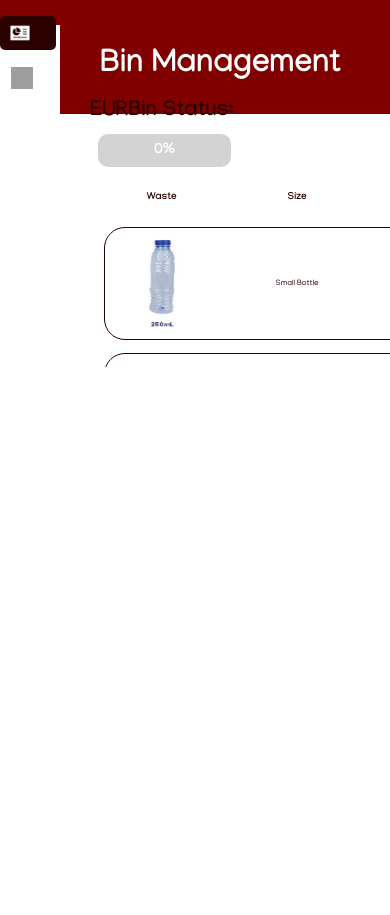
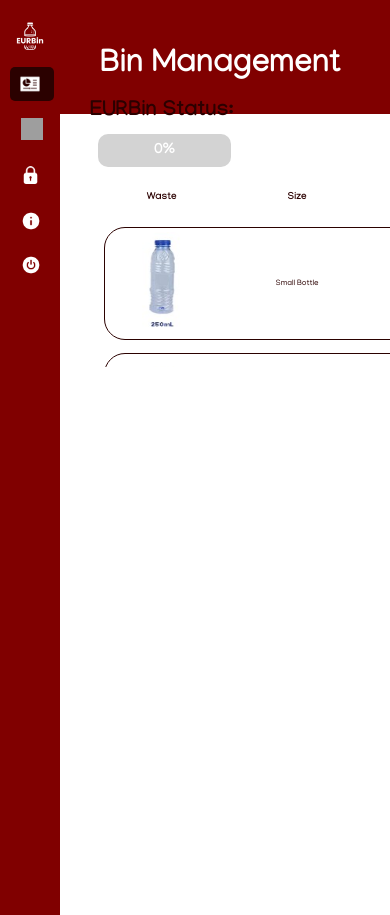
Before and after one commit to QJimuel/eurbin, a React (Vite) app in the folder Eurbin-Admin/: page /BinStatus in a window 390 px wide. Shown: the top 915 px of the page. Before the commit the page ends 844 px from the top, so only its background shows below. Built offline with nearby package versions, Linux system fonts and the light colour scheme; no server answers; sample sign-in values are in the browser's storage; grey boxes are pictures that could not be loaded.

Commit message:
Eurbin Admin: Implementation Responsive on Various Screen sizes

```diff
--- a/Eurbin-Admin/src/components/Analytics2.jsx
+++ b/Eurbin-Admin/src/components/Analytics2.jsx
@@ -61,6 +61,7 @@ import content from '../Images/content1.png'
     const [selectedYearLevel, setSelectedYearLevel] = useState("");
 
     const [selectedRole1, setSelectedRole1] = useState(null);
+    const isMobile = window.innerWidth <= 768;
 
 
     const yearLevels = ["1st Year", "2nd Year", "3rd Year", "4th Year", "5th Year"];
@@ -1012,7 +1013,7 @@ const processData = (data, year) => {
       <br />
               <h3>User Distribution by Department</h3>
 
-      <div style={{ display: 'flex', justifyContent: 'space-around', height: '300px', margin: '50px'}}>
+      <div style={{ display: 'flex', justifyContent: 'space-around', height: isMobile ?'300px': '300px', margin: '50px'}}>
       <div style={{ flex: 1 }}>
       <ResponsiveContainer>
     <PieChart>
--- a/Eurbin-Admin/src/components/BinStatus.jsx
+++ b/Eurbin-Admin/src/components/BinStatus.jsx
@@ -216,7 +216,7 @@ function BinStatus() {
 
         <div style={{paddingTop: '10px'}} className="rmdHeaders">
         <div className="pasokLang">
-            <h1 className="dTitle">EURBin Status:</h1>
+            <h1 className="dTitle" >EURBin Status:</h1>
             <div style={styles.binLevelStyle}>
               <p style={styles.percent}>{percentComputation()}</p>
                 <div
--- a/Eurbin-Admin/src/components/Layout2.jsx
+++ b/Eurbin-Admin/src/components/Layout2.jsx
@@ -59,7 +59,7 @@ function Layout2() {
     <>
 
       <div className="container">
-      <aside className="sidebard">
+      <aside className="sidebar">
         <div className="logoContainer">
           <img src={logo} alt="Logo" className="logo" />
         </div>
```
